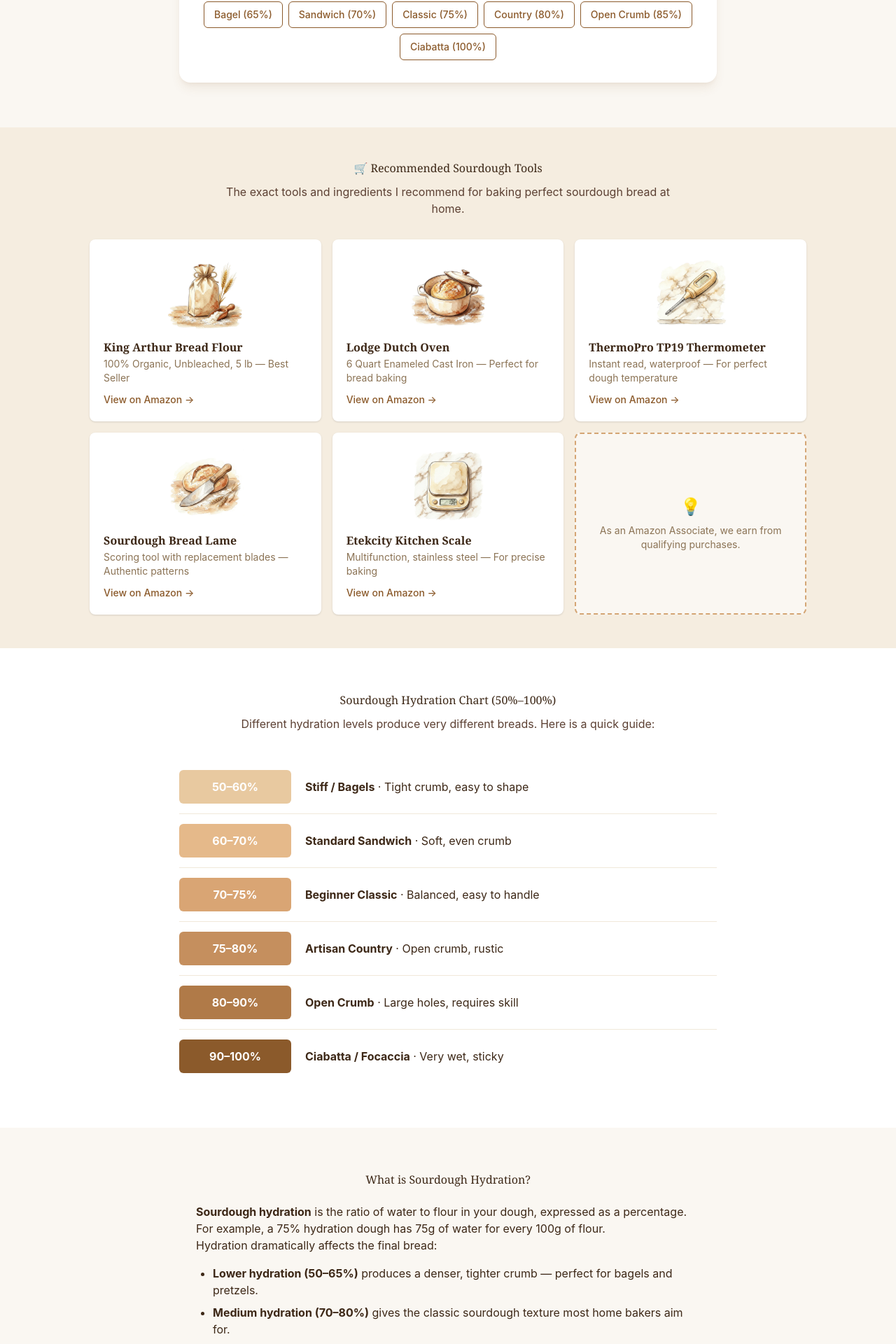
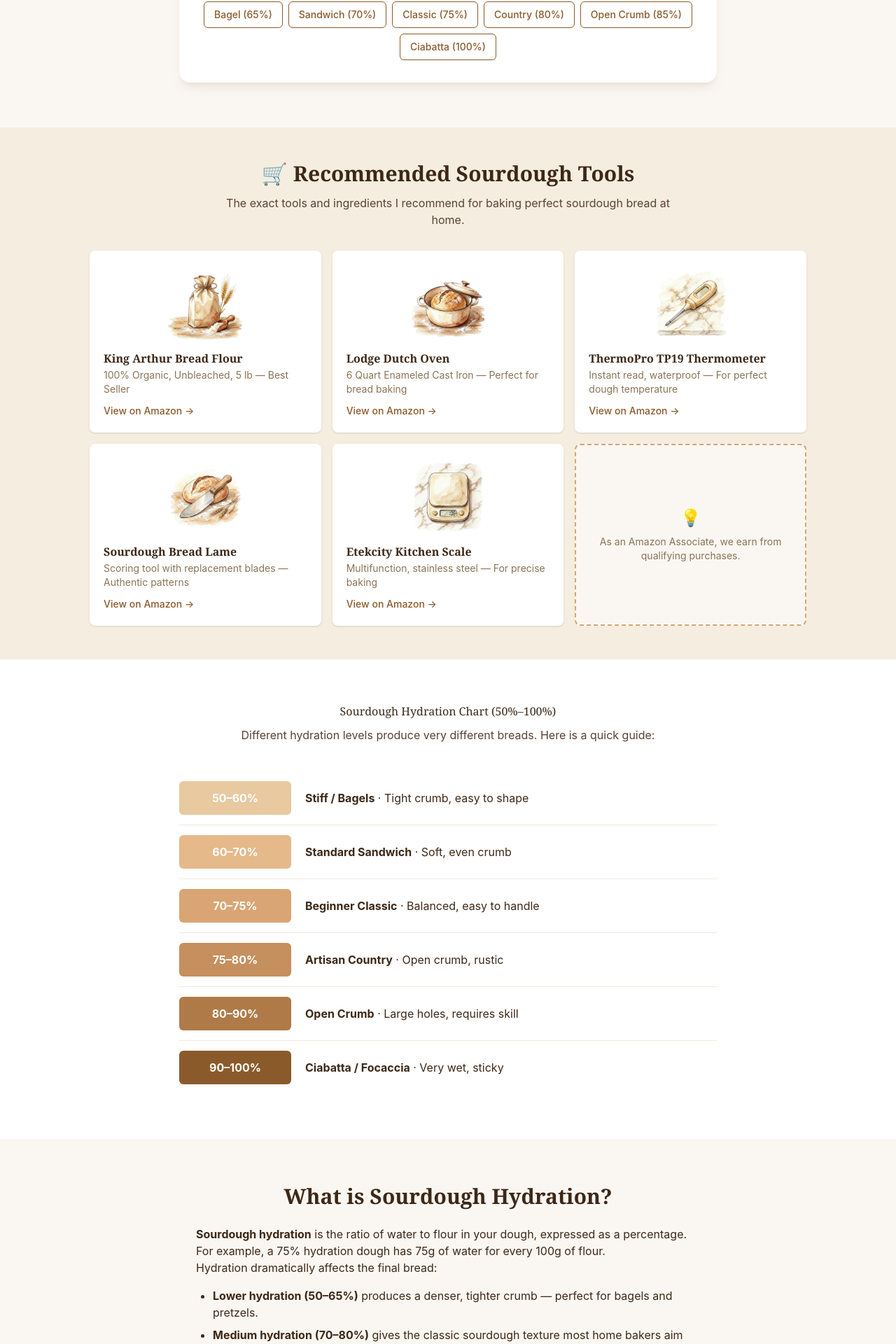
Before and after one commit to TZ005/sourdough-calculator, a Next.js app: page / in a window 1280 px wide. Shown: the part 1747-3667 px from the top of the page at 70% size. Built offline with nearby package versions, Linux system fonts and the light colour scheme.

Commit message:
Homepage: enhance h2 titles (bigger + bolder)

```diff
--- a/app/page.jsx
+++ b/app/page.jsx
@@ -94,7 +94,7 @@ export default function Home() {
 
       <section className="py-12 bg-brand-tan">
         <div className="max-w-6xl mx-auto px-6">
-          <h2 className="text-center mb-3">🛒 Recommended Sourdough Tools</h2>
+          <h2 className="text-center text-3xl font-bold mb-3 text-brand-dark">🛒 Recommended Sourdough Tools</h2>
           <p className="text-center text-[#5C4033] mb-8 max-w-2xl mx-auto">
             The exact tools and ingredients I recommend for baking perfect sourdough bread at home.
           </p>
@@ -142,7 +142,7 @@ export default function Home() {
       <HydrationChart />
 
       <section className="py-16 max-w-3xl mx-auto px-6">
-        <h2 className="text-center mb-6">What is Sourdough Hydration?</h2>
+        <h2 className="text-center text-3xl font-bold mb-6 text-brand-dark">What is Sourdough Hydration?</h2>
         <p>
           <strong>Sourdough hydration</strong> is the ratio of water to flour in your dough, expressed as a percentage.
           For example, a 75% hydration dough has 75g of water for every 100g of flour.
```
